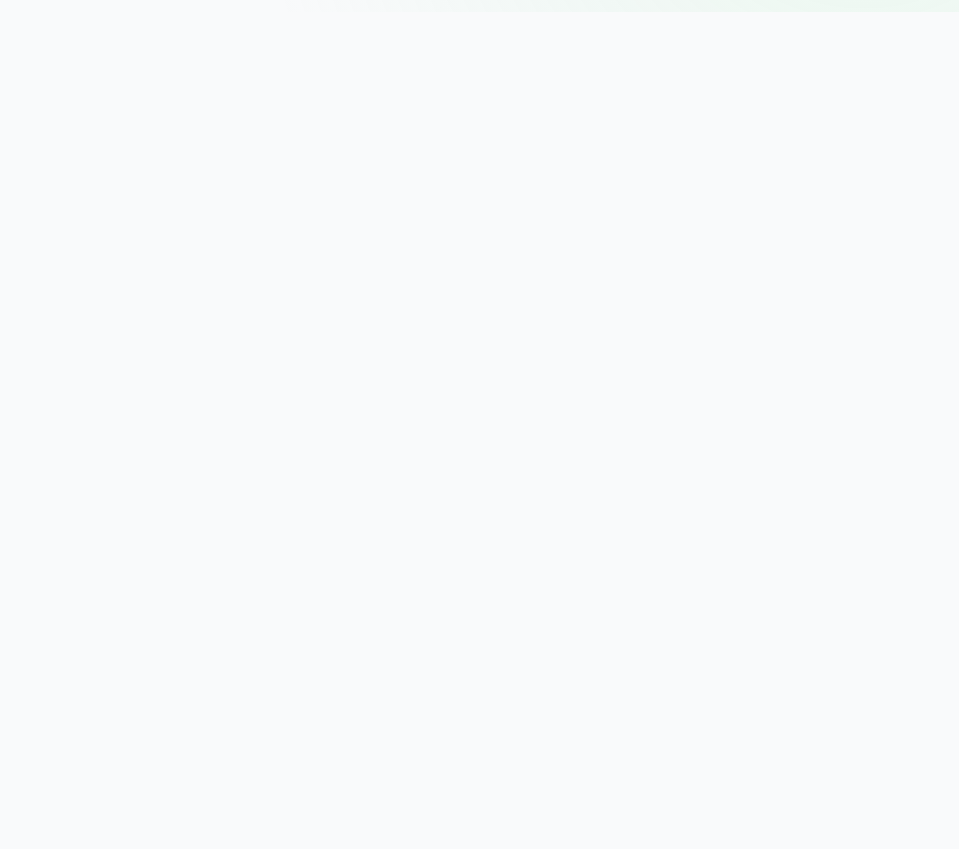
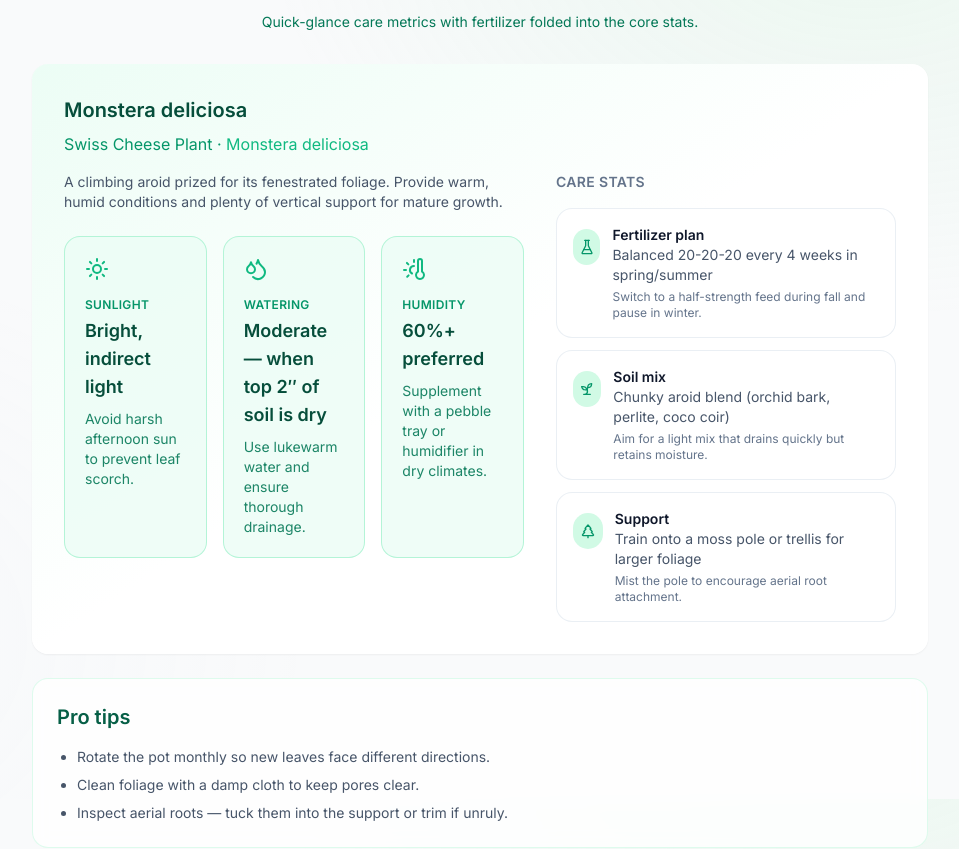
Before and after one commit to kjbrye/Horse-Color-Calculator-App, a Next.js app: page / in a window 1280 px wide. Shown: the part 1601-2450 px from the top of the page, without its empty margins (160-1119 px from the left). Before the commit the page ends 1613 px from the top, so only its background shows below. Built offline with nearby package versions, Linux system fonts and the light colour scheme.

Commit message:
Integrate plant profile stats into main view

```diff
--- a/src/app/page.tsx
+++ b/src/app/page.tsx
@@ -1,4 +1,5 @@
 import HorseColorCalculator from "@/components/HorseColorCalculator";
+import PlantProfile from "@/components/PlantProfile";
 
 export default function Page() {
   return (
@@ -8,6 +9,18 @@ export default function Page() {
         <p className="mt-2 opacity-80">Explore genotypes and visualize the resulting phenotypes.</p>
       </div>
       <HorseColorCalculator />
+
+      <section className="mt-16">
+        <div className="mb-8 text-center">
+          <h2 className="text-2xl md:text-3xl font-semibold tracking-tight text-emerald-900">
+            Featured Plant Profile
+          </h2>
+          <p className="mt-2 text-sm text-emerald-700">
+            Quick-glance care metrics with fertilizer folded into the core stats.
+          </p>
+        </div>
+        <PlantProfile />
+      </section>
       <footer className="mt-12 text-sm opacity-60 text-center">
         Built with Next.js + Tailwind. Install to your phone via “Add to Home Screen”.
       </footer>
--- /dev/null
+++ b/src/components/PlantProfile.tsx
@@ -0,0 +1,175 @@
+import { Card, CardContent, CardHeader, CardTitle } from "@/components/ui/card";
+import { Droplets, Sprout, Sun, ThermometerSun, FlaskConical, Leaf, TreePine } from "lucide-react";
+import type React from "react";
+
+type PlantStatTier = "primary" | "standard";
+
+type PlantStat = {
+  key: string;
+  label: string;
+  value: string;
+  description?: string;
+  icon?: React.ComponentType<React.SVGProps<SVGSVGElement>>;
+  tier: PlantStatTier;
+};
+
+type PlantProfile = {
+  name: string;
+  botanicalName: string;
+  nickname: string;
+  description: string;
+  stats: PlantStat[];
+  notes: string[];
+};
+
+const defaultIcon = Leaf;
+
+export const plantProfileData: PlantProfile = {
+  name: "Monstera deliciosa",
+  botanicalName: "Monstera deliciosa",
+  nickname: "Swiss Cheese Plant",
+  description:
+    "A climbing aroid prized for its fenestrated foliage. Provide warm, humid conditions and plenty of vertical support for mature growth.",
+  stats: [
+    {
+      key: "sunlight",
+      label: "Sunlight",
+      value: "Bright, indirect light",
+      description: "Avoid harsh afternoon sun to prevent leaf scorch.",
+      icon: Sun,
+      tier: "primary",
+    },
+    {
+      key: "watering",
+      label: "Watering",
+      value: "Moderate — when top 2\u2033 of soil is dry",
+      description: "Use lukewarm water and ensure thorough drainage.",
+      icon: Droplets,
+      tier: "primary",
+    },
+    {
+      key: "humidity",
+      label: "Humidity",
+      value: "60%+ preferred",
+      description: "Supplement with a pebble tray or humidifier in dry climates.",
+      icon: ThermometerSun,
+      tier: "primary",
+    },
+    {
+      key: "fertilizerPlan",
+      label: "Fertilizer plan",
+      value: "Balanced 20-20-20 every 4 weeks in spring/summer",
+      description: "Switch to a half-strength feed during fall and pause in winter.",
+      icon: FlaskConical,
+      tier: "standard",
+    },
+    {
+      key: "soil",
+      label: "Soil mix",
+      value: "Chunky aroid blend (orchid bark, perlite, coco coir)",
+      description: "Aim for a light mix that drains quickly but retains moisture.",
+      icon: Sprout,
+      tier: "standard",
+    },
+    {
+      key: "support",
+      label: "Support",
+      value: "Train onto a moss pole or trellis for larger foliage",
+      description: "Mist the pole to encourage aerial root attachment.",
+      icon: TreePine,
+      tier: "standard",
+    },
+  ],
+  notes: [
+    "Rotate the pot monthly so new leaves face different directions.",
+    "Clean foliage with a damp cloth to keep pores clear.",
+    "Inspect aerial roots — tuck them into the support or trim if unruly.",
+  ],
+};
+
+function HighlightStat({ stat }: { stat: PlantStat }) {
+  const Icon = stat.icon ?? defaultIcon;
+  return (
+    <div className="rounded-2xl border border-emerald-200/80 bg-emerald-50/80 p-5">
+      <Icon className="h-6 w-6 text-emerald-500" />
+      <div className="mt-4 text-xs font-semibold uppercase tracking-wide text-emerald-600">
+        {stat.label}
+      </div>
+      <div className="mt-1 text-lg font-semibold text-emerald-900">{stat.value}</div>
+      {stat.description ? (
+        <p className="mt-2 text-sm text-emerald-700/90">{stat.description}</p>
+      ) : null}
+    </div>
+  );
+}
+
+function StandardStat({ stat }: { stat: PlantStat }) {
+  const Icon = stat.icon ?? defaultIcon;
+  return (
+    <li className="flex gap-3 rounded-2xl border border-slate-200/70 bg-white/80 p-4">
+      <span className="mt-1 flex h-9 w-9 items-center justify-center rounded-full bg-emerald-100 text-emerald-600">
+        <Icon className="h-4 w-4" />
+      </span>
+      <div>
+        <div className="text-sm font-semibold text-slate-900">{stat.label}</div>
+        <div className="text-sm text-slate-600">{stat.value}</div>
+        {stat.description ? (
+          <p className="mt-1 text-xs text-slate-500">{stat.description}</p>
+        ) : null}
+      </div>
+    </li>
+  );
+}
+
+export default function PlantProfile() {
+  const highlightStats = plantProfileData.stats.filter((stat) => stat.tier === "primary");
+  const standardStats = plantProfileData.stats.filter((stat) => stat.tier === "standard");
+
+  return (
+    <section className="mx-auto flex w-full max-w-4xl flex-col gap-6">
+      <Card className="border-none bg-gradient-to-br from-emerald-50 via-white to-white p-8 shadow-sm">
+        <CardHeader className="mb-0">
+          <CardTitle className="flex flex-col gap-2 text-3xl text-emerald-900">
+            <span>{plantProfileData.name}</span>
+            <span className="text-base font-normal text-emerald-600">
+              {plantProfileData.nickname} · <em className="not-italic text-emerald-500">{plantProfileData.botanicalName}</em>
+            </span>
+          </CardTitle>
+        </CardHeader>
+        <CardContent className="grid gap-8 lg:grid-cols-[1.15fr_0.85fr]">
+          <div className="space-y-6">
+            <p className="text-sm text-slate-600">{plantProfileData.description}</p>
+            <div className="grid grid-cols-1 gap-4 md:grid-cols-3">
+              {highlightStats.map((stat) => (
+                <HighlightStat key={stat.key} stat={stat} />
+              ))}
+            </div>
+          </div>
+          <div className="space-y-4">
+            <h4 className="text-sm font-semibold uppercase tracking-wide text-slate-500">
+              Care stats
+            </h4>
+            <ul className="space-y-3">
+              {standardStats.map((stat) => (
+                <StandardStat key={stat.key} stat={stat} />
+              ))}
+            </ul>
+          </div>
+        </CardContent>
+      </Card>
+
+      <Card className="border border-emerald-100/70 bg-white/80 p-6">
+        <CardHeader className="mb-2">
+          <CardTitle className="text-lg text-emerald-800">Pro tips</CardTitle>
+        </CardHeader>
+        <CardContent>
+          <ul className="list-disc space-y-2 pl-5 text-sm text-slate-600">
+            {plantProfileData.notes.map((note, index) => (
+              <li key={index}>{note}</li>
+            ))}
+          </ul>
+        </CardContent>
+      </Card>
+    </section>
+  );
+}
```
